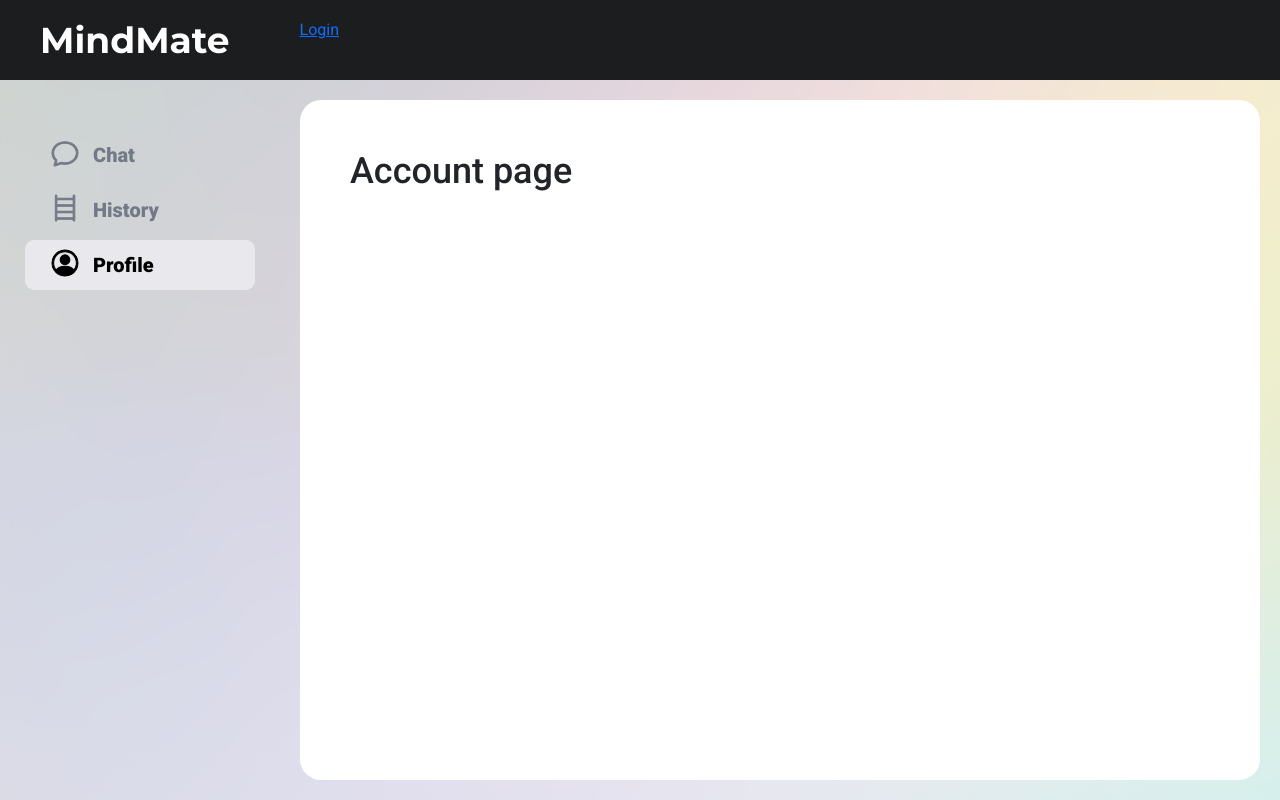
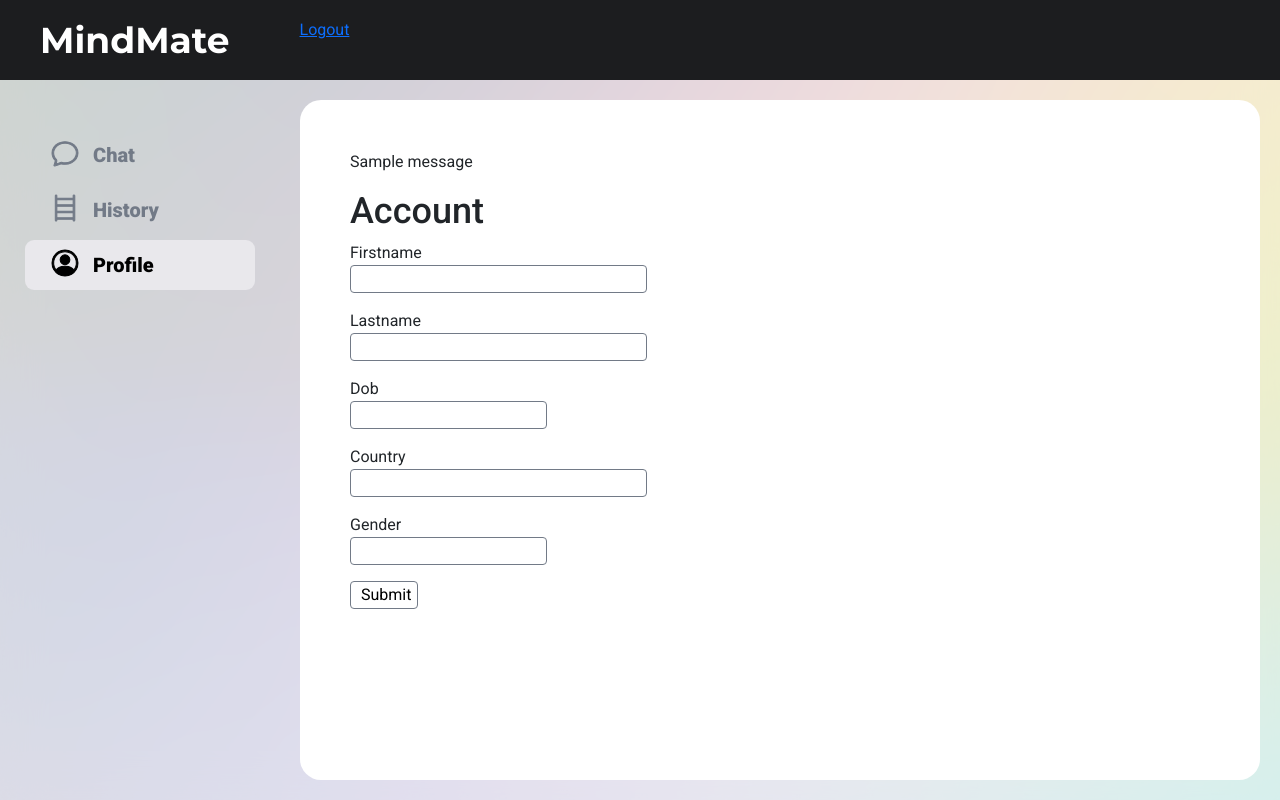
Before and after one commit to knockoffduck/chat-app-project, a Flask app: template website/templates/account.html in a window 1280 px wide. Run offline with Flask 3, Linux system fonts and the light colour scheme; the template is opened without the code that fills it, so the values that code supplies are empty, except form fields; tables that the repository leaves empty hold one stand-in row (values such as "Sample post"); one stand-in notice (Sample message) is shown; form fields are guessed from the names that the template uses; parts of the project's set-up code (start-up, migrations or seed data) failed here and were passed over; some libraries are stand-ins or nearby versions.

Commit message:
added account page and edit profile functionality

```diff
--- a/website/templates/account.html
+++ b/website/templates/account.html
@@ -1,3 +1,59 @@
-{% extends "app.html" %} {% block app_content %}
-<h1>Account page</h1>
+{% extends "app.html" %}
+
+{% block page_css %}
+<link rel="stylesheet" type="text/css" href="{{ url_for('static', filename='account/account.css') }}">
 {% endblock %}
+
+{% block app_content %}
+
+{% with messages = get_flashed_messages() %}
+{% if messages %}
+    {% for message in messages %}
+    <p>{{ message }}</p>
+    {% endfor %}
+{% endif %}
+{% endwith %}
+
+<h1>Account</h1>
+
+<form action="" method="POST">
+    {{ form.hidden_tag() }}
+    <p>
+        {{ form.firstname.label }}<br>
+        {{ form.firstname(size=32) }}<br>
+        {% for error in form.firstname.errors %}
+        <span style="color: red;">[{{ error }}]</span>
+        {% endfor %}
+    </p>
+    <p>
+        {{ form.lastname.label }}<br>
+        {{ form.lastname(size=32) }}<br>
+        {% for error in form.lastname.errors %}
+        <span style="color: red;">[{{ error }}]</span>
+        {% endfor %}
+    </p>
+    <p>
+        {{ form.dob.label }}<br>
+        {{ form.dob }}<br>
+        {% for error in form.dob.errors %}
+        <span style="color: red;">[{{ error }}]</span>
+        {% endfor %}
+    </p>
+    <p>
+        {{ form.country.label }}<br>
+        {{ form.country(size=32) }}<br>
+        {% for error in form.country.errors %}
+        <span style="color: red;">[{{ error }}]</span>
+        {% endfor %}
+    </p>
+    <p>
+        {{ form.gender.label }}<br>
+        {{ form.gender }}<br>
+        {% for error in form.gender.errors %}
+        <span style="color: red;">[{{ error }}]</span>
+        {% endfor %}
+    </p>
+    <p>{{ form.submit() }}</p>
+</form>
+
+{% endblock %}
--- a/website/templates/app.html
+++ b/website/templates/app.html
@@ -1,4 +1,5 @@
 {% extends "base.html" %} {% block content %}
+{% block page_css %}{% endblock %}
 <div class="side-navbar">
   <nav>
     <ul>
--- a/website/templates/base.html
+++ b/website/templates/base.html
@@ -53,7 +53,6 @@
           <a href="{{ url_for('auth.logout') }}">Logout</a>
           {% endif %}
 
-
           {% block topbar %}{% endblock %}
         </nav>
       </div>
--- a/website/templates/sign_up.html
+++ b/website/templates/sign_up.html
@@ -48,7 +48,7 @@
         </p>
         <p>
             {{ form.dob.label }}<br>
-            {{ form.dob(size=32) }}<br>
+            {{ form.dob }}<br>
             {% for error in form.dob.errors %}
             <span style="color: red;">[{{ error }}]</span>
             {% endfor %}
@@ -62,7 +62,7 @@
         </p>
         <p>
             {{ form.gender.label }}<br>
-            {{ form.gender(size=32) }}<br>
+            {{ form.gender }}<br>
             {% for error in form.gender.errors %}
             <span style="color: red;">[{{ error }}]</span>
             {% endfor %}
```
Also changed, not shown: website/views.py (+30 -10 lines).
